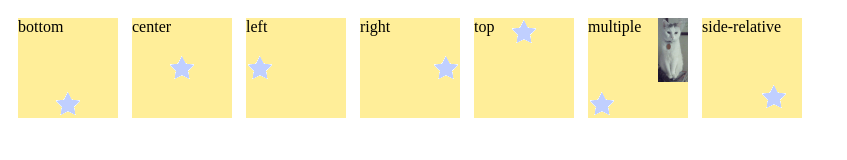
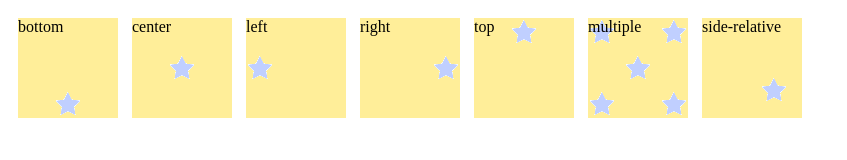
Before and after one commit to caugner/bcd-examples, a website: page css/background-position/index.html in a window 1280 px wide. Shown: the whole page, without its empty margins (0-847 px from the left). Drawn offline with Linux system fonts and the light colour scheme.

Commit message:
chore(background-position): refine example

```diff
--- a/css/background-position/index.html
+++ b/css/background-position/index.html
@@ -28,13 +28,16 @@
         background-position: top;
       }
       .multiple {
-        background-image: url("star-transparent.gif"), url("cat-front.png");
+        background-image: url("star-transparent.gif"), url("star-transparent.gif"), url("star-transparent.gif"), url("star-transparent.gif"), url("star-transparent.gif");
         background-position:
+          top left,
+          top right,
+          center,
           bottom left,
-          top right;
+          bottom right;
       }
       .side-relative {
-        background-position: bottom 10% right 20%;
+        background-position: bottom 20% right 20%;
       }
     </style>
   </head>
```
Also changed, not shown: css/background-position/cat-front.png (deleted).
